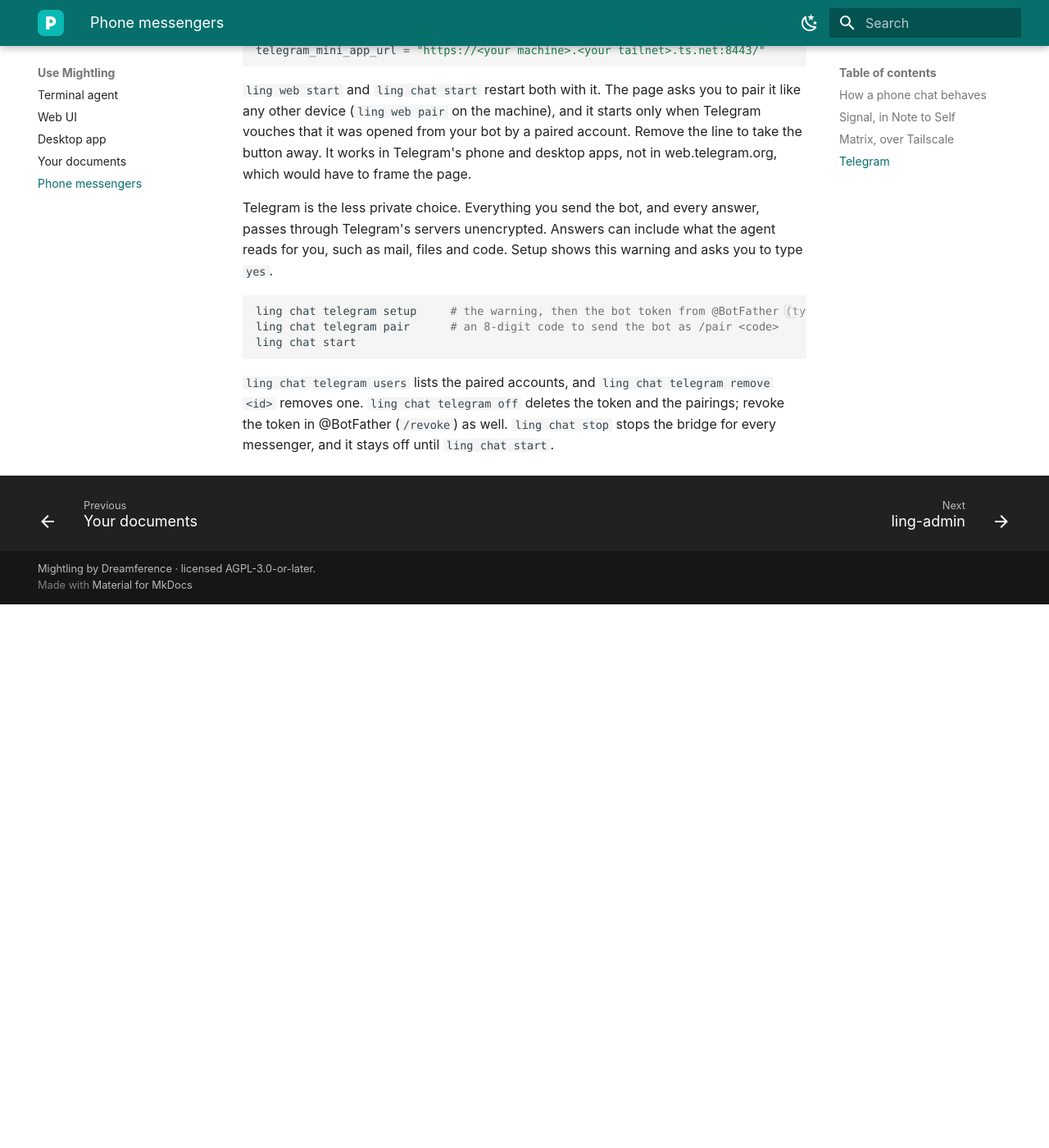
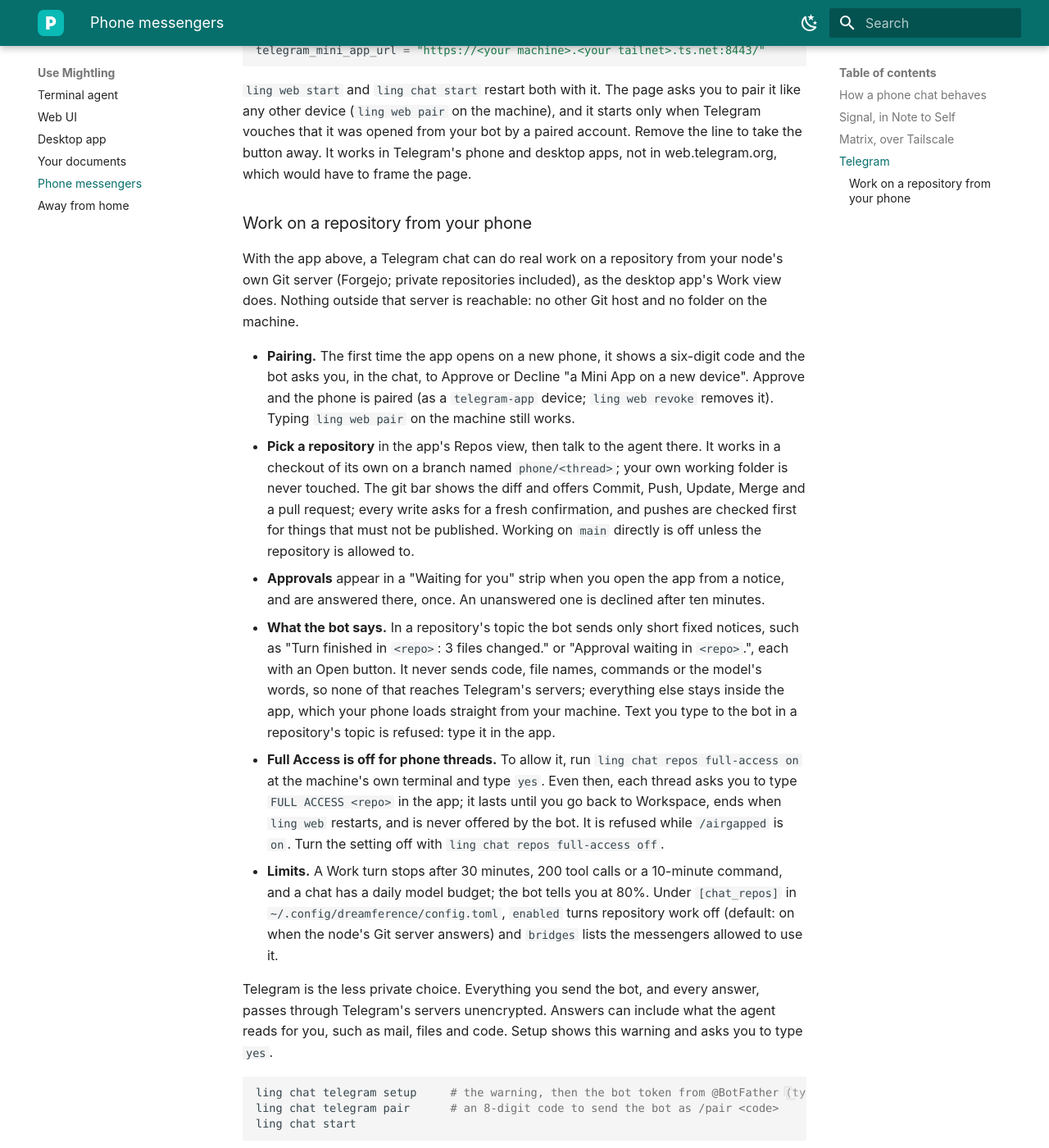
Before and after one commit to dreamference/mightling, an MkDocs documentation site: the page built from docs/messengers.md, in a window 1280 px wide and 1400 px high, scrolled down 5758 px. Shown: the whole window at 82% size. Built offline with MkDocs 1.6.1 and Material for MkDocs 9.7.7, drawn with Linux system fonts in a browser that asks for light colours; before the commit the page ends 6495 px from its top, so only the background shows below that.

Commit message:
User docs: away from home (remote access, public certificates, phones, joining another site, smart-plug power cycle), phone repository threads in Telegram, Night Shift autofill, node provision from Hugging Face, git safety note, Benchmarks links

```diff
--- a/docs/messengers.md
+++ b/docs/messengers.md
@@ -231,6 +231,40 @@ take the button away. It works in Telegram's phone and desktop apps, not in web.
 would have to frame the page.
 
 
+### Work on a repository from your phone
+
+With the app above, a Telegram chat can do real work on a repository from your node's own Git
+server (Forgejo; private repositories included), as the desktop app's Work view does. Nothing
+outside that server is reachable: no other Git host and no folder on the machine.
+
+- **Pairing.** The first time the app opens on a new phone, it shows a six-digit code and the bot
+  asks you, in the chat, to Approve or Decline "a Mini App on a new device". Approve and the phone
+  is paired (as a `telegram-app` device; `ling web revoke` removes it). Typing `ling web pair` on
+  the machine still works.
+- **Pick a repository** in the app's Repos view, then talk to the agent there. It works in a
+  checkout of its own on a branch named `phone/<thread>`; your own working folder is never touched.
+  The git bar shows the diff and offers Commit, Push, Update, Merge and a pull request; every
+  write asks for a fresh confirmation, and pushes are checked first for things that must not be
+  published. Working on `main` directly is off unless the repository is allowed to.
+- **Approvals** appear in a "Waiting for you" strip when you open the app from a notice, and are
+  answered there, once. An unanswered one is declined after ten minutes.
+- **What the bot says.** In a repository's topic the bot sends only short fixed notices, such as
+  "Turn finished in `<repo>`: 3 files changed." or "Approval waiting in `<repo>`.", each with an
+  Open button. It never sends code, file names, commands or the model's words, so none of that
+  reaches Telegram's servers; everything else stays inside the app, which your phone loads straight
+  from your machine. Text you type to the bot in a repository's topic is refused: type it in the
+  app.
+- **Full Access is off for phone threads.** To allow it, run `ling chat repos full-access on` at
+  the machine's own terminal and type `yes`. Even then, each thread asks you to type
+  `FULL ACCESS <repo>` in the app; it lasts until you go back to Workspace, ends when `ling web`
+  restarts, and is never offered by the bot. It is refused while `/airgapped` is `on`. Turn the
+  setting off with `ling chat repos full-access off`.
+- **Limits.** A Work turn stops after 30 minutes, 200 tool calls or a 10-minute command, and a
+  chat has a daily model budget; the bot tells you at 80%. Under `[chat_repos]` in
+  `~/.config/dreamference/config.toml`, `enabled` turns repository work off (default: on when the
+  node's Git server answers) and `bridges` lists the messengers allowed to use it.
+
+
 Telegram is the less private choice. Everything you send the bot, and every answer, passes through
 Telegram's servers unencrypted. Answers can include what the agent reads for you, such as mail,
 files and code. Setup shows this warning and asks you to type `yes`.
--- a/mkdocs.yml
+++ b/mkdocs.yml
@@ -51,6 +51,7 @@ nav:
       - Desktop app: desktop.md
       - Your documents: documents.md
       - Phone messengers: messengers.md
+      - Away from home: remote.md
   - Reference:
       - ling-admin: admin.md
       - Models: models.md
```
Also changed, not shown: docs/index.md (+1 -1 lines), docs/ling.md (+34 -1 lines), docs/models.md (+3 -0 lines), docs/privacy.md (+11 -0 lines), docs/remote.md (added, +182 -0 lines).
